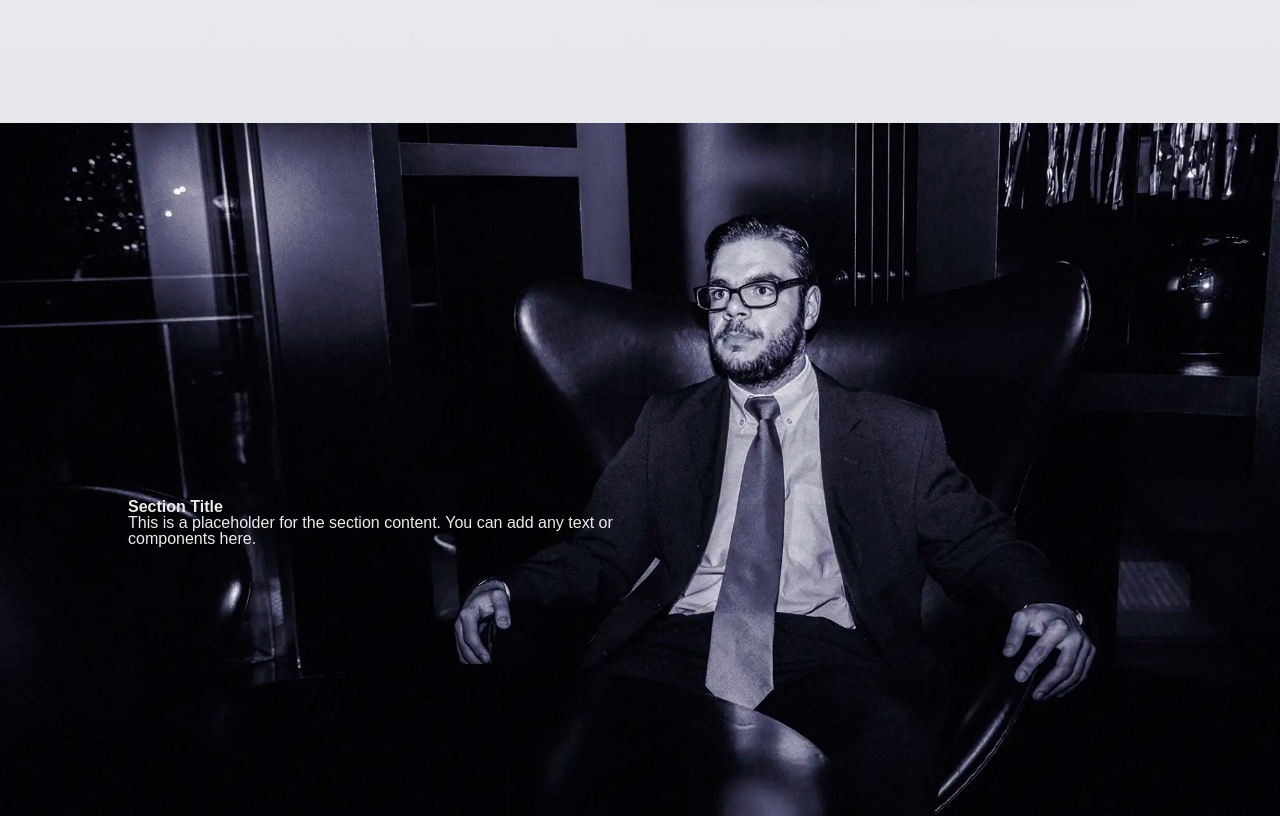
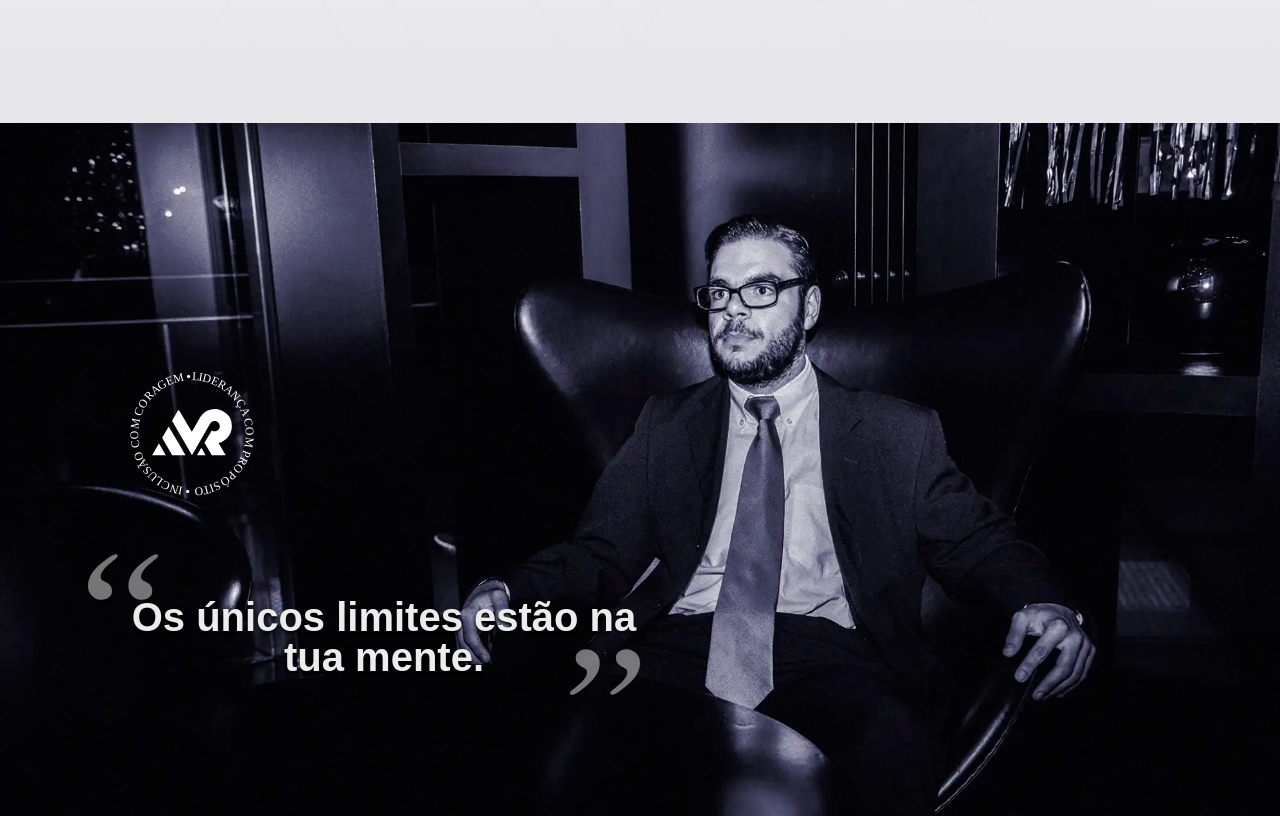
Before and after one commit to leonardovaldetaro/marco-rodrigues, a Next.js app: page / in a window 1280 px wide. Shown: the part 3620-4436 px from the top of the page. Built offline with nearby package versions, Linux system fonts and the light colour scheme; a web font is replaced by a local one.

Commit message:
ajustes na section da home

```diff
--- a/app/home/section/Section.module.scss
+++ b/app/home/section/Section.module.scss
@@ -15,7 +15,12 @@
     width: 100%;
     height: 100vh;
 
-    padding: 4em 8em;
+    padding: 0 8em;
+
+    @media (max-width: $desktop_sm) {
+        padding: 6em 1em;
+        justify-content: flex-start;
+    }
 
     &__container {
         display: flex;
@@ -24,10 +29,80 @@
         align-items: flex-start;
         width: 100%;
         max-width: 1440px;
+
+        &__content {
+            width: 50%;
+
+            @media (max-width: $desktop_sm) {
+                width: 100%;
+            }
+
+            &__title {
+                font-size: 2.5rem;
+                font-weight: 900;
+                color: $text-light;
+                text-align: center;
+                position: relative;
+                color: $text-light;
+                text-shadow: 0 2px 3px rgba(0, 0, 0, 1);
+
+                @media (max-width: $desktop_sm) {
+                    font-size: 3rem;
+                    text-align: center;
+                }
+
+                &::before {
+                    content: "";
+                    display: block;
+                    position: absolute;
+                    width: 70px;
+                    height: 70px;
+                    top: -55px;
+                    left: -40px;
+                    background-image: url('/assets/abreAspas-branco.svg');
+                    background-size: contain;
+                    background-repeat: no-repeat;
+                    background-position: center;
+                    opacity: .5;
+
+                    @media (max-width: $desktop_sm) {
+                        top: -70px;
+                        left: 25px;
+                    }
+                }
+
+                &::after {
+                    content: "";
+                    display: block;
+                    position: absolute;
+                    width: 70px;
+                    height: 70px;
+                    bottom: -30px;
+                    right: 0;
+                    background-image: url('/assets/fechaAspas-branco.svg');
+                    background-size: contain;
+                    background-repeat: no-repeat;
+                    background-position: center;
+                    opacity: .5;
+
+                    @media (max-width: $desktop_sm) {
+                        bottom: -80px;
+                        right: 15px;
+                    }
+                }
+            }
+
+            &__selo {
+                width: 50%;
+                height: auto;
+                margin-bottom: 8em;
+
+                @media (min-width: $desktop_sm) {
+                    width: 25%;
+                    margin-bottom: 6em;
+                }
+            }
+        }
     }
 
-    &__content {
-        width: 50%;
-        color: $text-light;
-    }
 }
--- a/app/home/section/index.tsx
+++ b/app/home/section/index.tsx
@@ -1,14 +1,18 @@
 import Styles from './Section.module.scss';
+import Image from 'next/image';
+import Selo from '../../../public/assets/selo.svg';
 
 export default function Secttion() {
     return (
         <section className={Styles.section}>
             <div className={Styles.section__container}>
-                <div className={Styles.section__content}>
-                    <h2 className={Styles.section__title}>Section Title</h2>
-                    <p className={Styles.section__description}>
-                        This is a placeholder for the section content. You can add any text or components here.
-                    </p>
+                <div className={Styles.section__container__content}>
+                    <Image
+                        src={Selo}
+                        alt="Logotipo Marco Rodrigues em formato selo com dizeres Liderança com propósito, Inclusão com coragem"
+                        className={Styles.section__container__content__selo}
+                    />
+                    <h2 className={Styles.section__container__content__title}>Os únicos limites estão na tua mente.</h2>
                 </div>
             </div>
         </section>
```
Also changed, not shown: public/assets/abreAspas-branco.svg (added), public/assets/fechaAspas-branco.svg (added).
